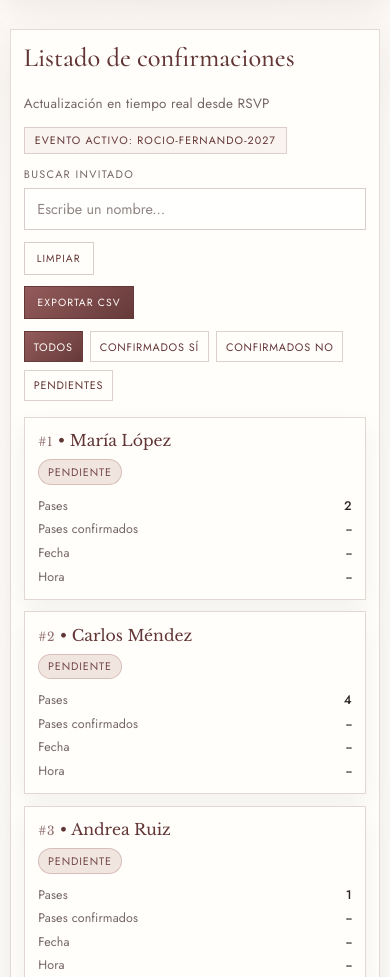
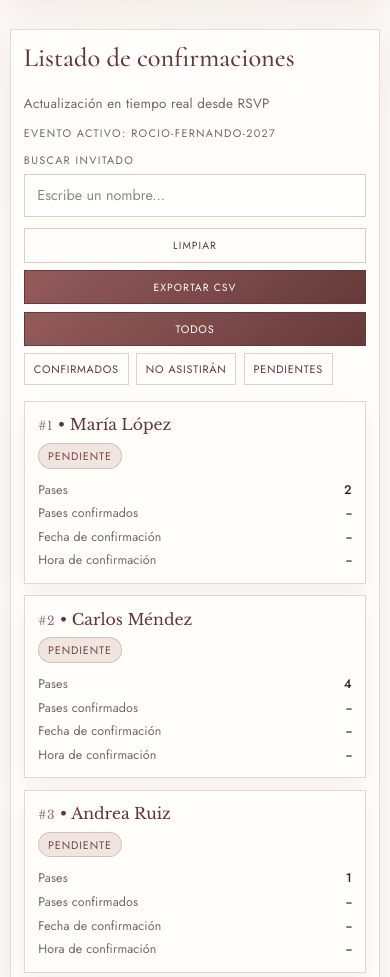
Before and after one commit to ErickaT23/modeloelegance, a plain HTML site: page dashboard.html in a window 390 px wide. Shown: the part 840-1817 px from the top of the page. Drawn offline with nearby package versions, Linux system fonts and the light colour scheme; no server answers.

Commit message:
dashboard

```diff
--- a/dashboard.css
+++ b/dashboard.css
@@ -185,22 +185,21 @@ body {
 }
 
 .dashboard-event-current {
-    display: inline-flex;
-    align-items: center;
-    margin: 0 0 1rem;
-    padding: 0.3rem 0.62rem;
-    border: 1px solid rgba(107, 61, 61, 0.2);
-    background: rgba(232, 213, 205, 0.26);
-    color: var(--color-corinto-dark);
-    font-size: 0.67rem;
-    letter-spacing: 0.1em;
+    display: block;
+    width: 100%;
+    max-width: 420px;
+    margin: 0 0 0.55rem;
+    color: var(--color-muted);
+    font-size: 0.68rem;
+    letter-spacing: 0.12em;
+    line-height: 1.2;
     text-transform: uppercase;
 }
 
 .table-controls {
-    display: flex;
-    align-items: flex-end;
-    justify-content: space-between;
+    display: grid;
+    grid-template-columns: minmax(240px, 1fr) auto;
+    align-items: end;
     gap: 1rem;
     margin-bottom: 1rem;
 }
@@ -280,10 +279,34 @@ body {
     box-shadow: 0 0 0 3px rgba(139, 77, 77, 0.1);
 }
 
-.table-filters {
+.table-actions {
+    display: flex;
+    flex-direction: column;
+    align-items: flex-end;
+    gap: 0.45rem;
+}
+
+.table-actions-row {
     display: inline-flex;
     flex-wrap: wrap;
     gap: 0.45rem;
+    justify-content: flex-end;
+}
+
+.table-actions-row-top {
+    display: grid;
+    grid-template-columns: repeat(3, minmax(0, 1fr));
+    width: 100%;
+}
+
+.table-actions-row-top > * {
+    width: 100%;
+    min-width: 0;
+    min-height: 2.16rem;
+    display: inline-flex;
+    align-items: center;
+    justify-content: center;
+    text-align: center;
 }
 
 .filter-chip {
@@ -606,7 +629,7 @@ body {
     }
 
     .table-controls {
-        flex-direction: column;
+        grid-template-columns: 1fr;
         align-items: stretch;
         gap: 0.72rem;
     }
@@ -615,16 +638,22 @@ body {
         min-width: 0;
     }
 
-    .table-clear-btn {
-        align-self: flex-start;
+    .table-actions {
+        align-items: stretch;
+        width: 100%;
     }
 
-    .table-export-btn {
-        align-self: flex-start;
+    .table-actions-row {
+        justify-content: flex-start;
+        width: 100%;
     }
 
-    .table-filters {
-        width: 100%;
+    .table-actions-row-top {
+        grid-template-columns: repeat(2, minmax(0, 1fr));
+    }
+
+    .table-actions-row-top > :last-child {
+        grid-column: 1 / -1;
     }
 
     .dashboard-table-panel {
@@ -691,6 +720,14 @@ body {
         padding: 0.5rem 0.8rem;
     }
 
+    .table-actions-row-top {
+        grid-template-columns: 1fr;
+    }
+
+    .table-actions-row-top > :last-child {
+        grid-column: auto;
+    }
+
     .status-badge {
         min-width: 64px;
         padding: 0.24rem 0.55rem;
--- a/dashboard.html
+++ b/dashboard.html
@@ -20,19 +20,19 @@
 
         <section class="dashboard-summary" aria-label="Resumen RSVP">
             <article class="summary-card">
-                <p class="summary-label">Total invitados</p>
+                <p class="summary-label">Total de Invitaciones</p>
                 <p class="summary-value" id="summary-total-guests">0</p>
             </article>
             <article class="summary-card">
-                <p class="summary-label">Confirmados sí</p>
+                <p class="summary-label">Invitados Confirmados</p>
                 <p class="summary-value" id="summary-yes">0</p>
             </article>
             <article class="summary-card">
-                <p class="summary-label">Confirmados no</p>
+                <p class="summary-label">Invitados que no asistirán</p>
                 <p class="summary-value" id="summary-no">0</p>
             </article>
             <article class="summary-card">
-                <p class="summary-label">Pendientes</p>
+                <p class="summary-label">Invitados con Confirmación Pendiente</p>
                 <p class="summary-value" id="summary-pending">0</p>
             </article>
             <article class="summary-card summary-card-highlight">
@@ -60,14 +60,17 @@
                     >
                 </div>
 
-                <button type="button" id="dashboard-clear" class="table-clear-btn">Limpiar</button>
-                <button type="button" id="dashboard-export" class="table-export-btn">Exportar CSV</button>
-
-                <div class="table-filters" role="tablist" aria-label="Filtrar confirmaciones">
-                    <button type="button" class="filter-chip is-active" data-filter="todos" role="tab" aria-selected="true">Todos</button>
-                    <button type="button" class="filter-chip" data-filter="si" role="tab" aria-selected="false">Confirmados sí</button>
-                    <button type="button" class="filter-chip" data-filter="no" role="tab" aria-selected="false">Confirmados no</button>
-                    <button type="button" class="filter-chip" data-filter="pendiente" role="tab" aria-selected="false">Pendientes</button>
+                <div class="table-actions" aria-label="Acciones y filtros">
+                    <div class="table-actions-row table-actions-row-top" role="tablist" aria-label="Acciones principales y todos">
+                        <button type="button" id="dashboard-clear" class="table-clear-btn">Limpiar</button>
+                        <button type="button" id="dashboard-export" class="table-export-btn">Exportar CSV</button>
+                        <button type="button" class="filter-chip is-active" data-filter="todos" role="tab" aria-selected="true">Todos</button>
+                    </div>
+                    <div class="table-actions-row table-actions-row-bottom" role="tablist" aria-label="Filtrar confirmaciones">
+                        <button type="button" class="filter-chip" data-filter="si" role="tab" aria-selected="false">Confirmados</button>
+                        <button type="button" class="filter-chip" data-filter="no" role="tab" aria-selected="false">No asistirán</button>
+                        <button type="button" class="filter-chip" data-filter="pendiente" role="tab" aria-selected="false">Pendientes</button>
+                    </div>
                 </div>
             </div>
 
--- a/dashboard.js
+++ b/dashboard.js
@@ -179,9 +179,9 @@ function formatConfirmationDateParts(value) {
 }
 
 function toResponseLabel(response) {
-    if (response === "si") return "Si";
-    if (response === "no") return "No";
-    return "Pendiente";
+    if (response === "si") return "confirmado";
+    if (response === "no") return "no asistirán";
+    return "pendiente";
 }
 
 function normalizeSearchText(value) {
@@ -274,9 +274,15 @@ function downloadCsvFile(content, eventId) {
 
 function setSummaryValues(rows) {
     const totalGuests = rows.length;
-    const totalYes = rows.filter((row) => row.respuesta === "si").length;
-    const totalNo = rows.filter((row) => row.respuesta === "no").length;
-    const totalPending = totalGuests - totalYes - totalNo;
+    const totalYes = rows
+        .filter((row) => row && row.respuesta === "si")
+        .reduce((acc, row) => acc + (Number(row && row.cantidadConfirmada) || 0), 0);
+    const totalNo = rows
+        .filter((row) => row && row.respuesta === "no")
+        .reduce((acc, row) => acc + (Number(row && row.pasesAsignados) || 0), 0);
+    const totalPending = rows
+        .filter((row) => row && row.respuesta === "pendiente")
+        .reduce((acc, row) => acc + (Number(row && row.pasesAsignados) || 0), 0);
     const totalConfirmedPeople = rows
         .filter((row) => row.respuesta === "si")
         .reduce((acc, row) => acc + (Number(row.cantidadConfirmada) || 0), 0);
@@ -413,7 +419,7 @@ function renderMobileCards(rows, emptyMessage) {
         const lineDate = document.createElement("div");
         lineDate.className = "confirmation-card-line";
         const dateLabel = document.createElement("span");
-        dateLabel.textContent = "Fecha";
+        dateLabel.textContent = "Fecha de confirmación";
         const dateValue = document.createElement("strong");
         dateValue.textContent = dateParts.date;
         lineDate.append(dateLabel, dateValue);
@@ -421,7 +427,7 @@ function renderMobileCards(rows, emptyMessage) {
         const lineTime = document.createElement("div");
         lineTime.className = "confirmation-card-line";
         const timeLabel = document.createElement("span");
-        timeLabel.textContent = "Hora";
+        timeLabel.textContent = "Hora de confirmación";
         const timeValue = document.createElement("strong");
         timeValue.textContent = dateParts.time;
         lineTime.append(timeLabel, timeValue);
```
